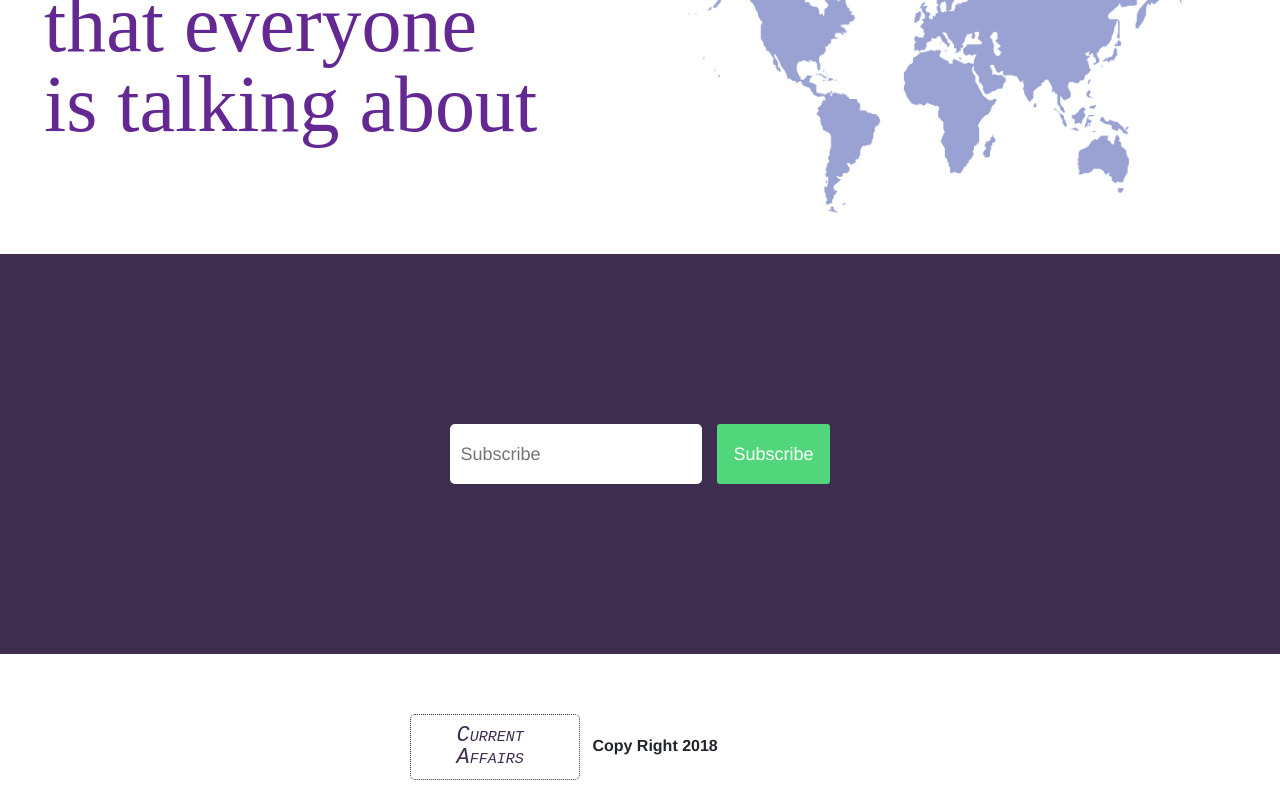
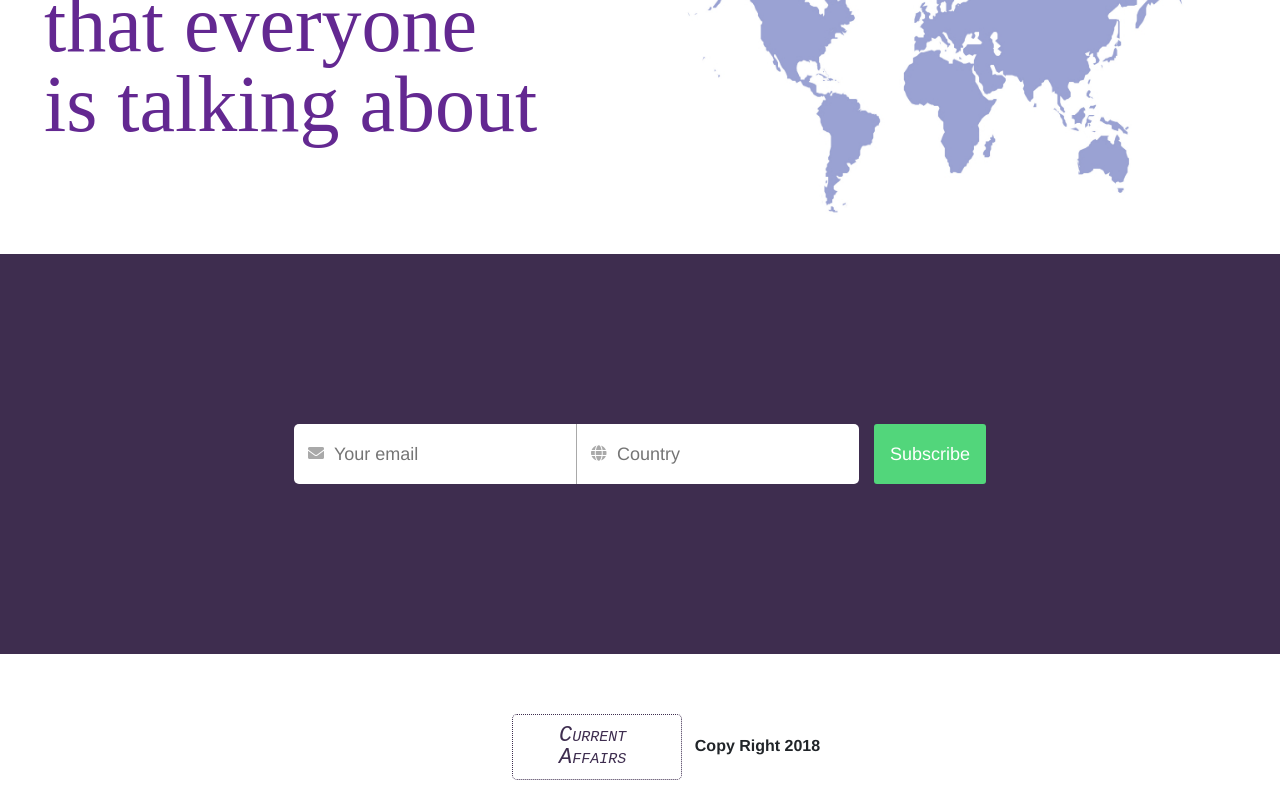
Before and after one commit to AquilaVirtual/current-affairs, a React (Create React App) app in the folder current-affairs-front-end/: page / in a window 1280 px wide. Shown: the part 926-1726 px from the top of the page. Built offline with nearby package versions, Linux system fonts and the light colour scheme.

Commit message:
more styling on landing page

```diff
--- a/current-affairs-front-end/src/components/LandingPage.js
+++ b/current-affairs-front-end/src/components/LandingPage.js
@@ -27,12 +27,25 @@ class LandingPage extends Component {
             <img className="middle-image"alt="purple earth" src={earth} />
             </div>
             <div className="bottom">
+            <div className="bottom-inputs">
+            <div className="email-bar">
             <input
                autoComplete="off"
-               placeholder="Subscribe"
-               className="subscribe"
-                />
+               placeholder="Your email"
+               className="subscribe-email"
+            />
+            <i class="fas fa-envelope"></i>
+            </div>
+            <div className="country-bar">
+            <i class="fas fa-globe"></i>
+            <input
+               autoComplete="off"
+               placeholder="Country"
+               className="subscribe-country"
+            />
+            </div>
                 <button className="btn-subscribe-cta">Subscribe</button>
+            </div>
             </div>
             <div className="footer">
             <div className="logo" >Current <p>Affairs</p></div>
--- a/current-affairs-front-end/src/components/NavBar.js
+++ b/current-affairs-front-end/src/components/NavBar.js
@@ -13,10 +13,10 @@ class NavBar extends Component {
             <div className="nav-items">
              <div className="logo" >Current <p>Affairs</p></div>
              <ul>
-                 <li>Entertainment</li>
-                 <li>Politics</li>
-                 <li>Economics</li>
-                 <li>Causes</li>
+                 <li><a href="#">Entertainment</a></li>
+                 <li><a href="#">Politics</a></li>
+                 <li><a href="#">Economics</a></li>
+                 <li><a href="#">Causes</a></li>
              </ul>
              <div className="buttons-wrap">
                  <div className="login">Login</div>
@@ -28,7 +28,7 @@ class NavBar extends Component {
             <div className="search-inputs-left">
             <input
             autoComplete="off"
-            placeholder="News title, Keword"
+            placeholder="News title, Keyword"
             className="input-left"
             />
             <i class="fa fa-search"></i>
--- a/current-affairs-front-end/src/css/LandingPage.css
+++ b/current-affairs-front-end/src/css/LandingPage.css
@@ -49,7 +49,49 @@
   width: 100%;
   background-color: #3e2d4f;
 }
-.landing-container .bottom .btn-subscribe-cta {
+.landing-container .bottom .bottom-inputs {
+  display: flex;
+}
+.landing-container .bottom .bottom-inputs .subscribe-email {
+  height: 60px;
+  font-size: 18px;
+  font-weight: 400;
+  padding: 0 10px;
+  border-radius: 5px 0 0 5px;
+  border-right: 1px solid darkgray;
+}
+.landing-container .bottom .bottom-inputs .email-bar input {
+  padding-left: 40px;
+}
+.landing-container .bottom .bottom-inputs .email-bar {
+  position: relative;
+}
+.landing-container .bottom .bottom-inputs .email-bar i {
+  left: 0;
+  position: absolute;
+  color: darkgray;
+  padding: 21px 0 0 5%;
+}
+.landing-container .bottom .bottom-inputs .subscribe-country {
+  height: 60px;
+  font-size: 18px;
+  font-weight: 400;
+  padding: 0 10px;
+  border-radius: 0 5px 5px 0;
+}
+.landing-container .bottom .bottom-inputs .country-bar input {
+  padding-left: 40px;
+}
+.landing-container .bottom .bottom-inputs .country-bar {
+  position: relative;
+}
+.landing-container .bottom .bottom-inputs .country-bar i {
+  left: 0;
+  position: absolute;
+  color: darkgray;
+  padding: 21px 0 0 5%;
+}
+.landing-container .bottom .bottom-inputs .btn-subscribe-cta {
   background-color: #52d67b;
   border-radius: 3px;
   color: #fff;
@@ -60,23 +102,12 @@
   padding: 21px 16px;
   margin-left: 15px;
 }
-.landing-container .bottom .subscribe {
-  height: 60px;
-  line-height: 30px;
-  outline: 0;
-  box-sizing: inherit;
-  display: inline-block;
-  font-size: 18px;
-  font-weight: 400;
-  padding: 0 10px;
-  border-radius: 5px;
-}
 .landing-container .footer {
   display: flex;
 }
 .landing-container .footer .logo {
   color: #3e2d4f;
-  margin: 60px 0 20px 32%;
+  margin: 60px 0 20px 40%;
   border: 1px dotted #3e2d4f;
   height: 66px;
   width: 170px;
--- a/current-affairs-front-end/src/css/NavBar.css
+++ b/current-affairs-front-end/src/css/NavBar.css
@@ -33,6 +33,9 @@
   font-weight: 400;
   font-size: 20px;
   cursor: pointer;
+}
+.navbar-container .nav-items ul li a {
+  color: white;
 }
 .navbar-container .nav-items ul :hover {
   color: gray;
@@ -94,6 +97,17 @@
   padding: 9px 14px;
   color: darkgray;
 }
+.navbar-container .center-search .input-right {
+  height: 60px;
+  line-height: 30px;
+  outline: 0;
+  box-sizing: inherit;
+  display: inline-block;
+  font-size: 18px;
+  font-weight: 400;
+  padding: 0 10px;
+  border-radius: 0 5px 5px 0;
+}
 .navbar-container .center-search .search-inputs-right input {
   padding-left: 40px;
 }
@@ -106,17 +120,6 @@
   position: absolute;
   padding: 9px 14px;
   color: darkgray;
-}
-.navbar-container .center-search .input-right {
-  height: 60px;
-  line-height: 30px;
-  outline: 0;
-  box-sizing: inherit;
-  display: inline-block;
-  font-size: 18px;
-  font-weight: 400;
-  padding: 0 10px;
-  border-radius: 0 5px 5px 0;
 }
 .navbar-container .center-search .btn-main-cta {
   background-color: #52d67b;
--- a/current-affairs-front-end/src/less/LandingPage.less
+++ b/current-affairs-front-end/src/less/LandingPage.less
@@ -47,39 +47,70 @@
     align-items: center;
     height: 400px;
     width: 100%;
+    background-color: #3e2d4f;
+    .bottom-inputs {
+    display: flex;
+        .subscribe-email {
+        height: 60px;
+        font-size: 18px;
+        font-weight: 400;
+        padding: 0 10px;
+        border-radius: 5px 0 0 5px;
+        border-right: 1px solid darkgray;
+    }
+    .email-bar input {
+        padding-left: 40px;
+    }
+    .email-bar {
+    position: relative;
+    }
+    .email-bar i {
+    left: 0;
+    position: absolute;
+    color: darkgray;
+    padding: 21px 0 0 5%;
+            }
 
-    background-color: #3e2d4f;
+    .subscribe-country {
+        // position: relative;
+        height: 60px;
+        font-size: 18px;
+        font-weight: 400;
+        padding: 0 10px;
+        border-radius: 0 5px 5px 0;
+
+    }
+    .country-bar input {
+        padding-left: 40px;
+    }
+
+    .country-bar {
+        position: relative;
+        }
+    .country-bar i {
+        left: 0;
+        position: absolute;
+        color: darkgray;
+        padding: 21px 0 0 5%;
+    }
         .btn-subscribe-cta {
             background-color: #52d67b;
             border-radius: 3px;
             color: #fff;
             cursor: pointer;
-    // display: inline-block;
             font-size: 18px;
             font-weight: 400;
             line-height: 18px;
             padding: 21px 16px;
             margin-left: 15px;
         }
-    .subscribe {
-        height: 60px;
-        line-height: 30px;
-        outline: 0;
-        box-sizing: inherit;
-        //background-color: #fff;
-        display: inline-block;
-        font-size: 18px;
-        font-weight: 400;
-        padding: 0 10px;
-        border-radius: 5px;
       }
-
     }
    .footer {
        display: flex;
       .logo {
             color: #3e2d4f;
-            margin: 60px 0 20px 32%;
+            margin: 60px 0 20px 40%;
             border: 1px dotted #3e2d4f;
             height: 66px;
             width: 170px;
```
Also changed, not shown: current-affairs-front-end/src/less/NavBar.less (+16 -15 lines). Lines whose indentation alone changed are shown as unchanged.
